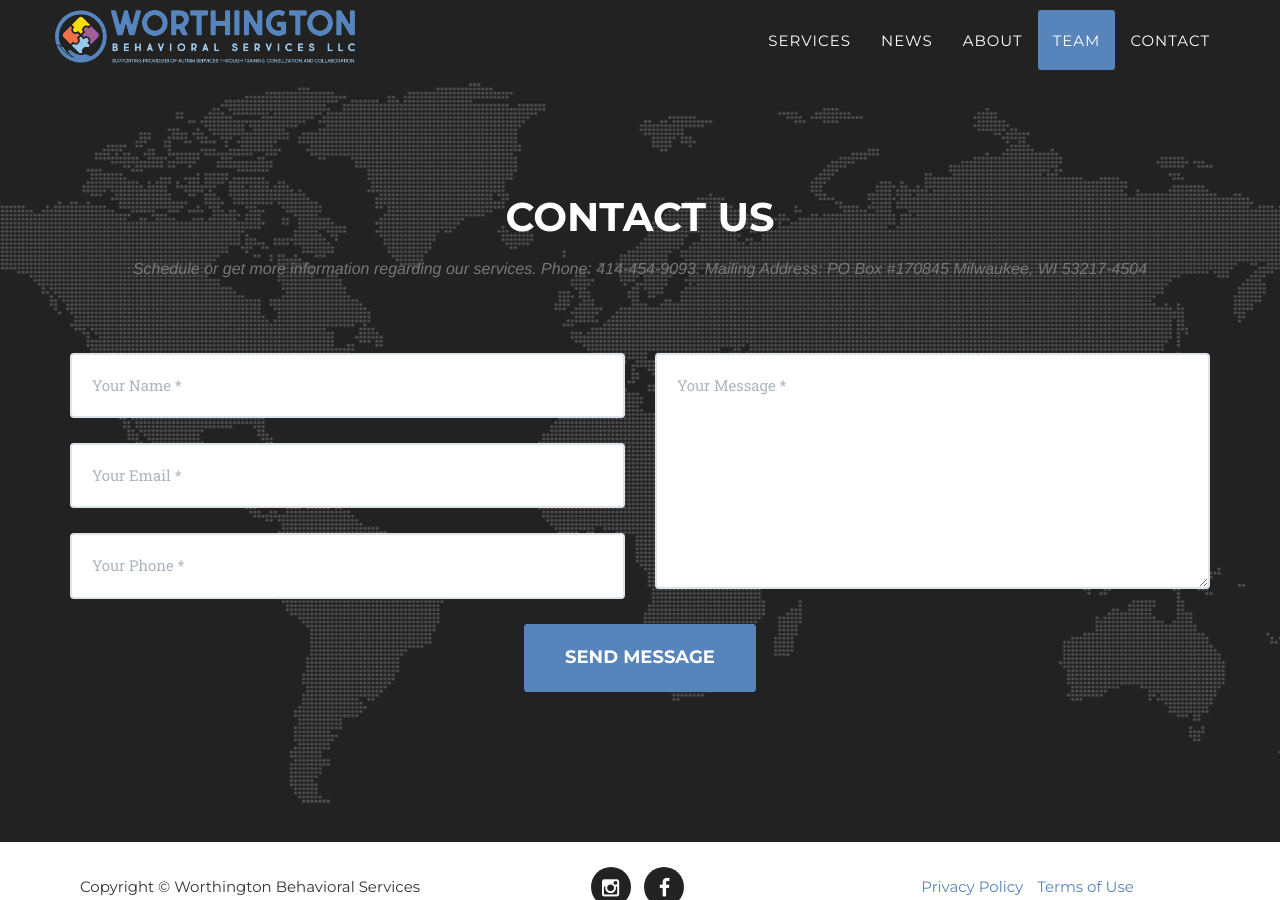
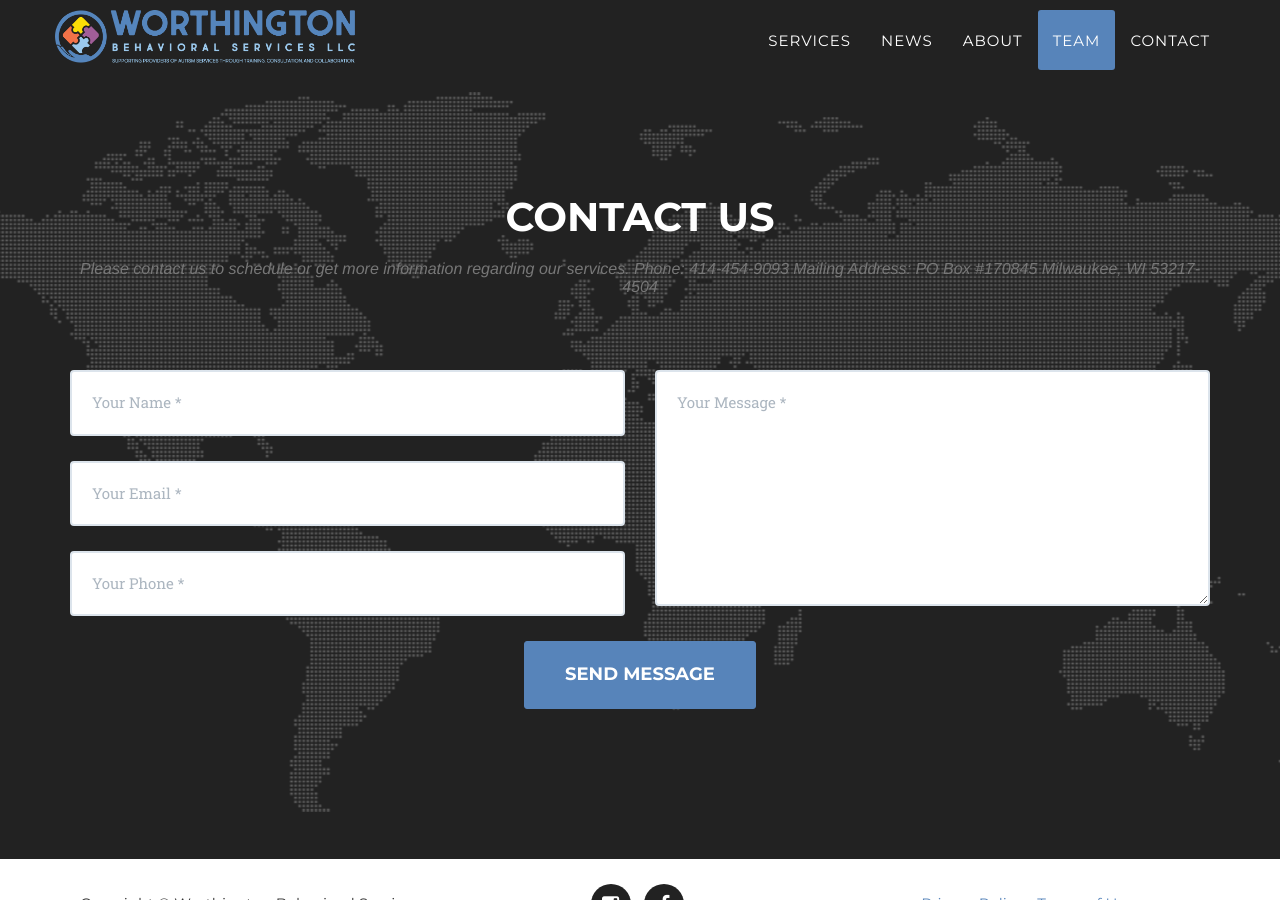
Before and after one commit to wbsllc/website, a Jekyll site: the page built from index.html, in a window 1280 px wide and 900 px high, scrolled down 3762 px. Built offline with Jekyll 4.4.1, drawn with Linux system fonts in a browser that asks for light colours; some web fonts are replaced.

Commit message:
Update contact.html

```diff
--- a/_includes/contact.html
+++ b/_includes/contact.html
@@ -3,7 +3,9 @@
             <div class="row">
                 <div class="col-lg-12 text-center">
                     <h2 class="section-heading">Contact Us</h2>
-                    <h3 class="section-subheading text-muted">Schedule or get more information regarding our services. Phone: 414-454-9093. Mailing Address: PO Box #170845 Milwaukee, WI 53217-4504</h3></div>
+                    <h3 class="section-subheading text-muted">Please contact us to schedule or get more information regarding our services.
+                        Phone: 414-454-9093
+                        Mailing Address: PO Box #170845 Milwaukee, WI 53217-4504</h3></div>
 </div>
             <div class="row">
                 <div class="col-lg-12">
```
